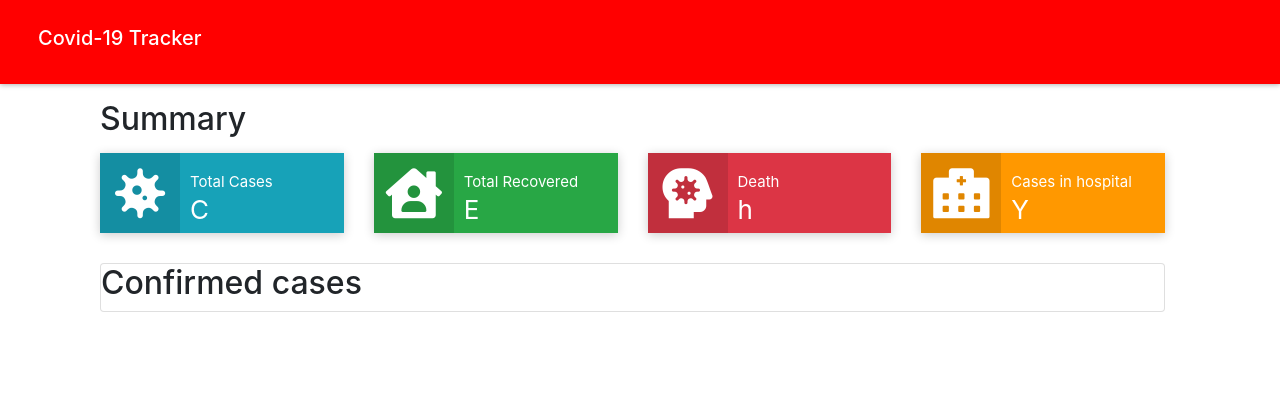
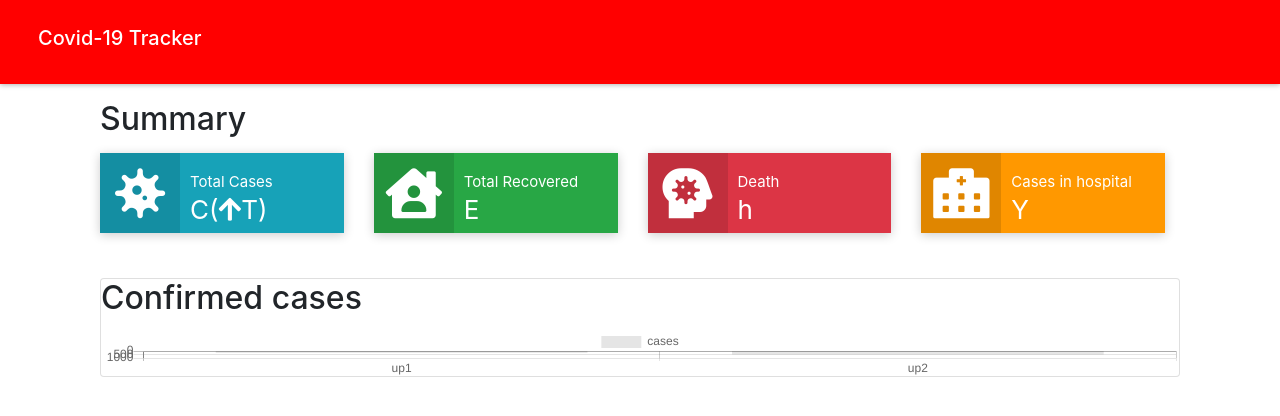
Before and after one commit to aswinks88/projectcovid, a React (Create React App) app in the folder frontend/: page / in a window 1280 px wide. Shown: the top 416 px of the page. Built offline with nearby package versions, Linux system fonts and the light colour scheme; no server answers.

Commit message:
integrated graph component for the cases spread over the time

```diff
--- a/frontend/package.json
+++ b/frontend/package.json
@@ -9,6 +9,7 @@
     "@testing-library/user-event": "^7.2.1",
     "axios": "^0.19.2",
     "bootstrap": "^4.4.1",
+    "chart.js": "^2.9.3",
     "date-fns": "^2.11.1",
     "g": "^2.0.1",
     "jquery": "^3.4.1",
@@ -16,6 +17,7 @@
     "popper.js": "^1.16.1",
     "react": "^16.13.1",
     "react-bootstrap": "^1.0.0",
+    "react-chartjs-2": "^2.9.0",
     "react-dom": "^16.13.1",
     "react-scripts": "3.4.1"
   },
--- a/frontend/src/components/Graph/Graph.js
+++ b/frontend/src/components/Graph/Graph.js
@@ -1,6 +1,40 @@
-import React from 'react'
+import React, { Component } from 'react'
+import {Bar, Line, Pie} from 'react-chartjs-2'
+import axios from 'axios'
+export class Graph extends Component {
+    constructor(props){
+        super(props)
+        console.log(1,this.props.data)
 
-export default function Graph() {
+        this.state = {
+            chartData:{
+                labels: ['up1', 'up2'],
+                datasets:[
+                    {
+                        label: 'cases',
+                        data:[
+                            265,
+                            500,
+                            600,
+                            700,
+                            800,
+                            900
+                        ]
+                    }
+                ]
+            }
+        }
+        // console.log(this.state.chartData)
+
+    }
+    componentDidMount(){
+        axios.get('http://localhost:5000/stats')
+        .then(res => {
+            console.log(res.data[0].totalcases)
+        })
+    }
+    render() {
+
         return (
              <div>
 
@@ -15,8 +49,13 @@ export default function Graph() {
                                 </div>
                            </div>
                            <div className='body'>
-                              <div className='dashboard-flot-chart' style={{padding: '0px', position:'relative'}}>
-
+                                <div className='chart' style={{padding: '0px', position:'relative'}}>
+                                <Bar
+                                      data={this.state.chartData}
+                                      width={100}
+                                      height={50}
+                                      options={{ maintainAspectRatio: false }}
+                                  />
                                 </div>
 
                            </div>
@@ -26,3 +65,6 @@ export default function Graph() {
           </div>
         )
     }
+}
+
+export default Graph
--- a/frontend/src/components/Header/Header.css
+++ b/frontend/src/components/Header/Header.css
@@ -57,17 +57,17 @@ section.content{
     line-height: 80px;
     }
 
-.info-box .up-arrow{
+/* .info-box .up-arrow{
     display: inline-block;
     text-align: center;
-    /* background-color: rgba(0, 0, 0, 0.12); */
+    background-color: rgba(0, 0, 0, 0.12);
     width: 50px;
-}
-.info-box .up-arrow i{
+} */
+/* .info-box .up-arrow i{
     color: white;
     font-size: 15px;
     line-height: 80px;
-    }
+    } */
 /* .down-arrow{
     color: white;
     font-size: 35px;
--- a/frontend/src/components/Header/Header.js
+++ b/frontend/src/components/Header/Header.js
@@ -1,6 +1,5 @@
 import React from 'react'
 import './Header.css'
-import Graph from '../Graph/Graph'
 export default function Header(props) {
     return (
          <div>
@@ -27,7 +26,8 @@ export default function Header(props) {
                          <div className='text'>
                          Total Cases
                          </div>
-                         <div className='number count-to'>{props.data[4]}</div>
+                         <div className='number count-to'>{props.data[4]}
+                              (<i className="fas fa-arrow-up up-arrow"></i>{props.data[5]})</div>
                          {/* <div className='number count-to'>950</div> */}
 
 
@@ -102,7 +102,6 @@ export default function Header(props) {
                     </div>
                </div>
           </div>
-          <Graph />
 
           </section>
 
--- a/frontend/src/components/SummaryofCovid/SummaryofCovid.js
+++ b/frontend/src/components/SummaryofCovid/SummaryofCovid.js
@@ -2,6 +2,8 @@ import React, { Component } from 'react'
 import {Card, CardDeck} from 'react-bootstrap'
 import axios from 'axios'
 import Header from '../Header/Header'
+import Graph from '../Graph/Graph'
+
 export default class SummaryofCovid extends Component {
     constructor(props){
         super(props)
@@ -10,9 +12,9 @@ export default class SummaryofCovid extends Component {
             }
 
     }
-    componentDidMount(){
+    async componentDidMount(){
 
-        axios.get('http://localhost:5000/')
+        await axios.get('http://localhost:5000/')
         .then(res => {
             const stats = res.data
             console.log(stats)
@@ -26,6 +28,7 @@ export default class SummaryofCovid extends Component {
         return (
        <div>
             <Header data={this.state.data} />
+            <Graph/>
        </div>
         )
     }
```
Also changed, not shown: 1 other file (tests, documents, lock files or other folders). Lines whose indentation alone changed are shown as unchanged.
